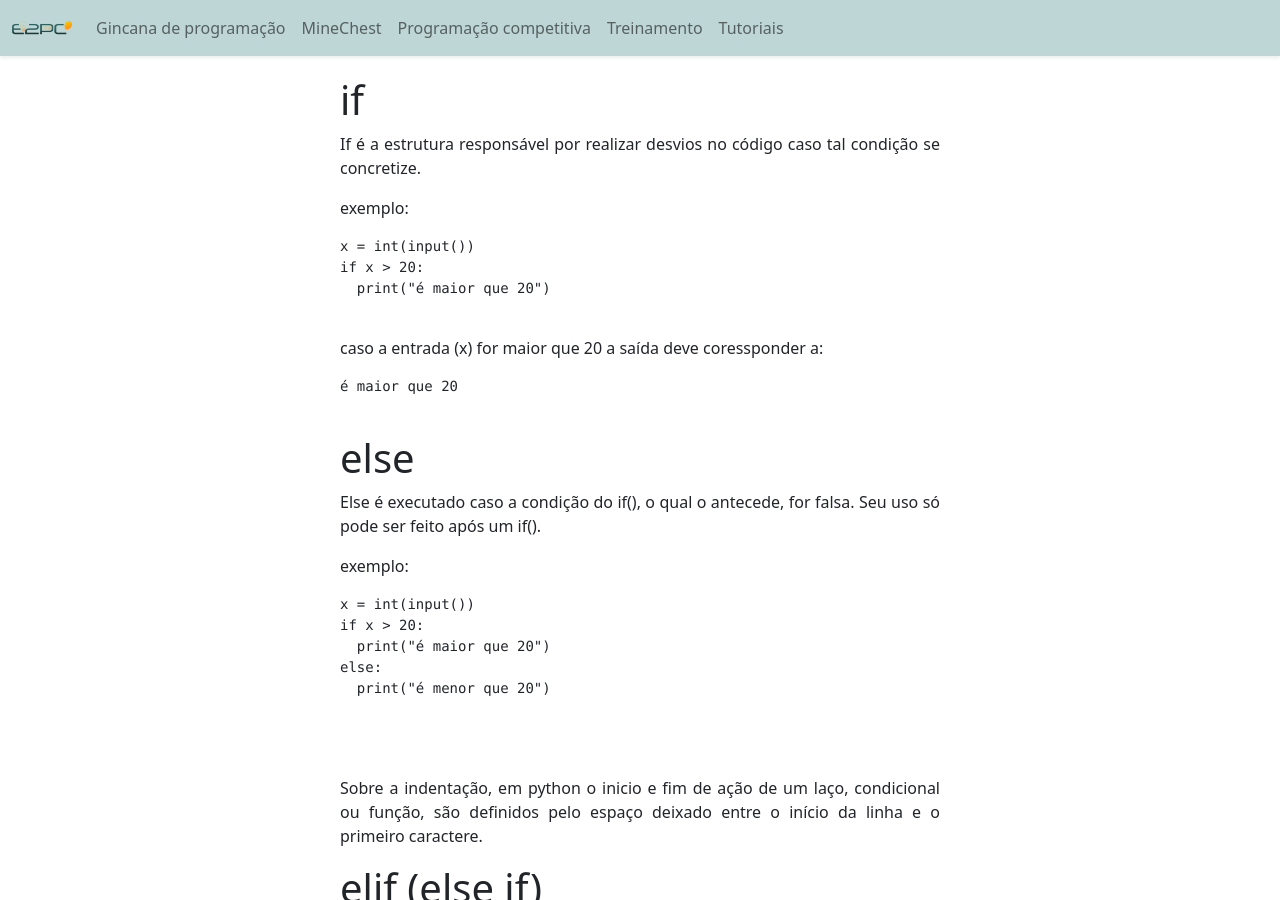
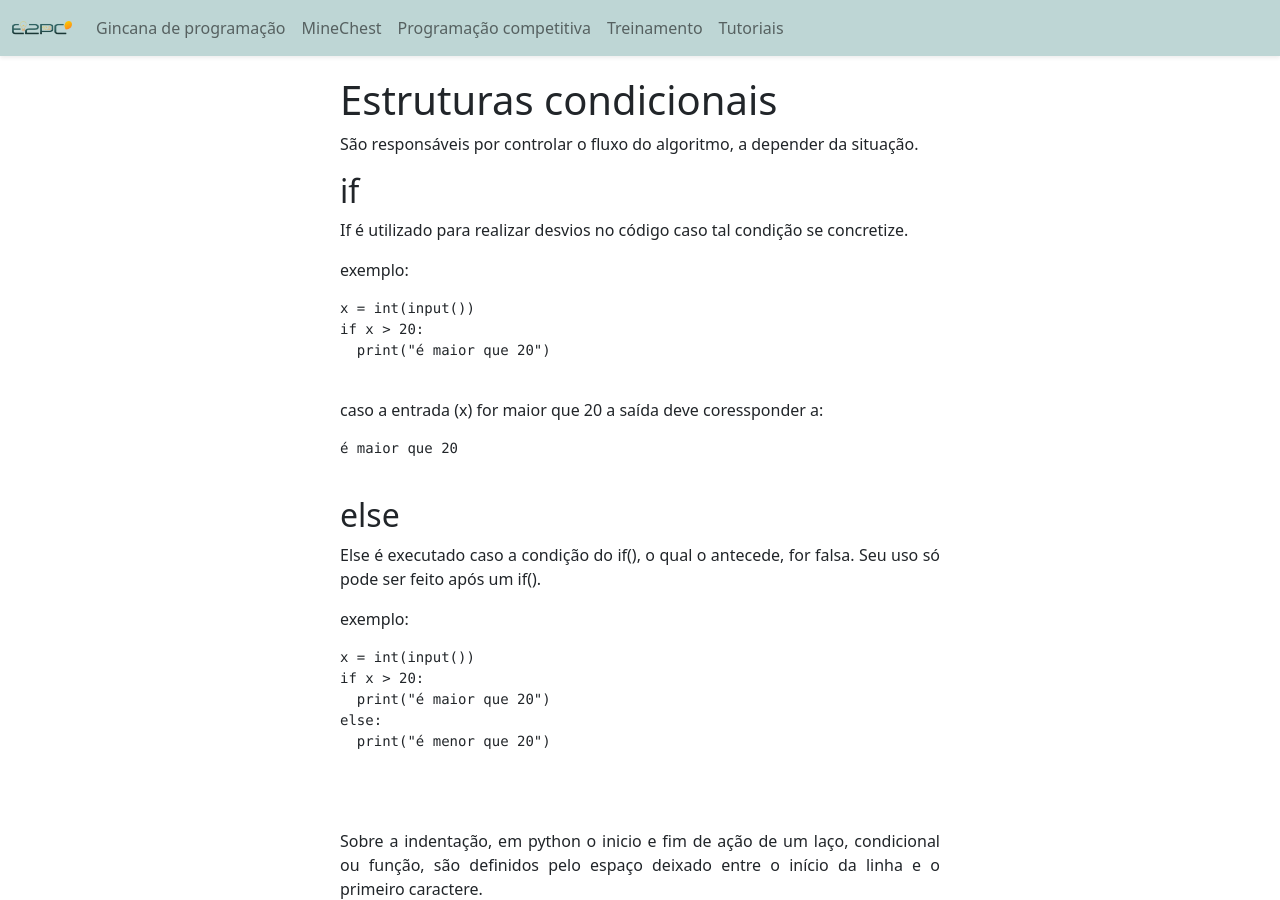
Before and after one commit to E2PC/ProjectPage, a Jekyll site: the page built from tutoriais/python/5. estruturas condicionais em python.md, in a window 1280 px wide and 900 px high. Built offline with Jekyll 4.4.1, drawn with Linux system fonts in a browser that asks for light colours; nearby versions of some CDN libraries; a script that is not in the unit is left out.

Commit message:
Revise conditional structures tutorial in Python
Updated tutorial on conditional structures in Python to improve clarity and organization.

````diff
--- a/tutoriais/python/5. estruturas condicionais em python.md
+++ b/tutoriais/python/5. estruturas condicionais em python.md
@@ -6,9 +6,13 @@ button: Introdução ao Python
 type: tutorial
 ---
 
-# if
+# Estruturas condicionais
 
-If é a estrutura responsável por realizar desvios no código caso tal condição se concretize.
+São responsáveis por controlar o fluxo do algoritmo, a depender da situação.
+
+## if
+
+If é utilizado para realizar desvios no código caso tal condição se concretize.
 <br>
 
 exemplo:
@@ -25,7 +29,7 @@ caso a entrada (x) for maior que 20 a saída deve coressponder a:
 
 ```
 
-# else
+## else
 
 Else é executado caso a condição do if(), o qual o antecede, for falsa. Seu uso só pode ser feito após um if().
 <br>
@@ -43,7 +47,7 @@ else:
 
 Sobre a indentação, em python o inicio e fim de ação de um laço, condicional ou função, são definidos pelo espaço deixado entre o início da linha e o primeiro caractere.
 
-# elif (else if)
+## elif (else if)
 
 Elif atua como uma combinação de else com if. Sua condição só é averiguada caso o if, ou elif, anterior tenha falhado. Diferente do else, ele não é automaticamente executado em caso de uma falha anterior.
 
````
